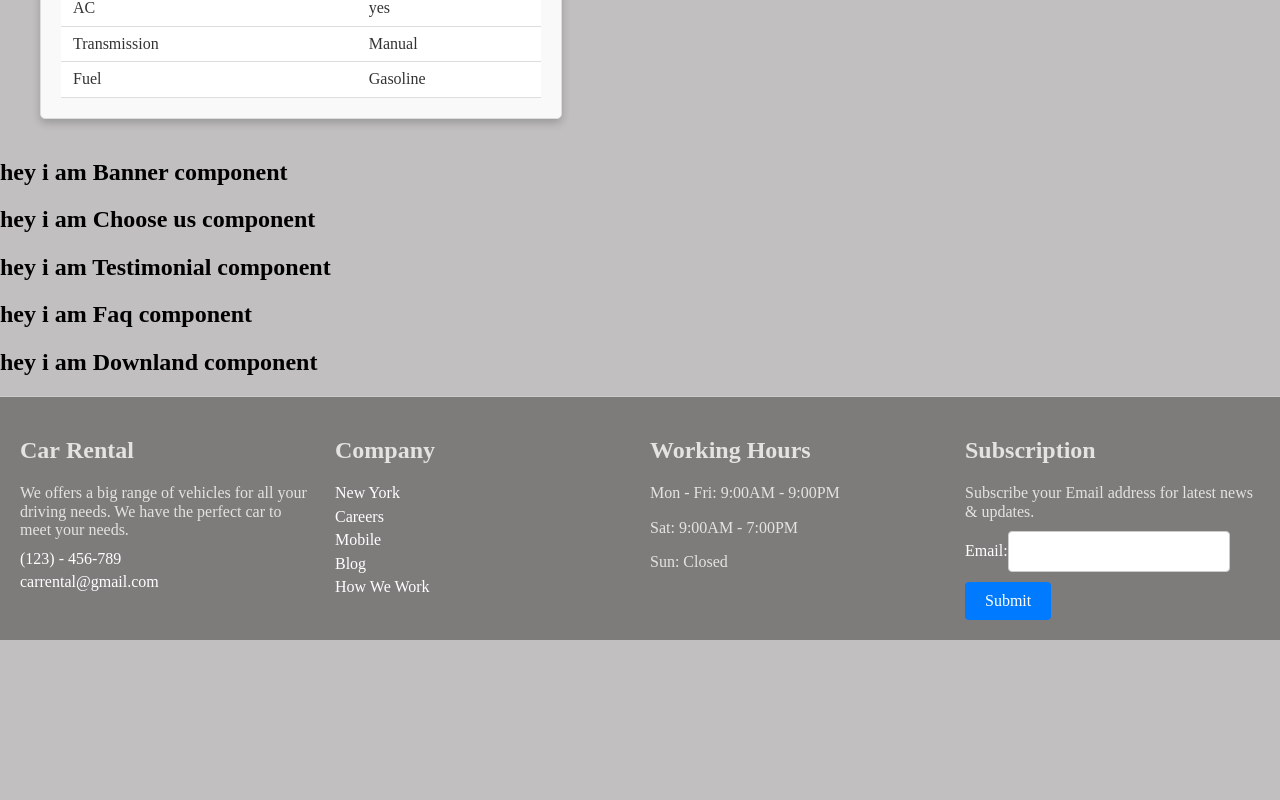
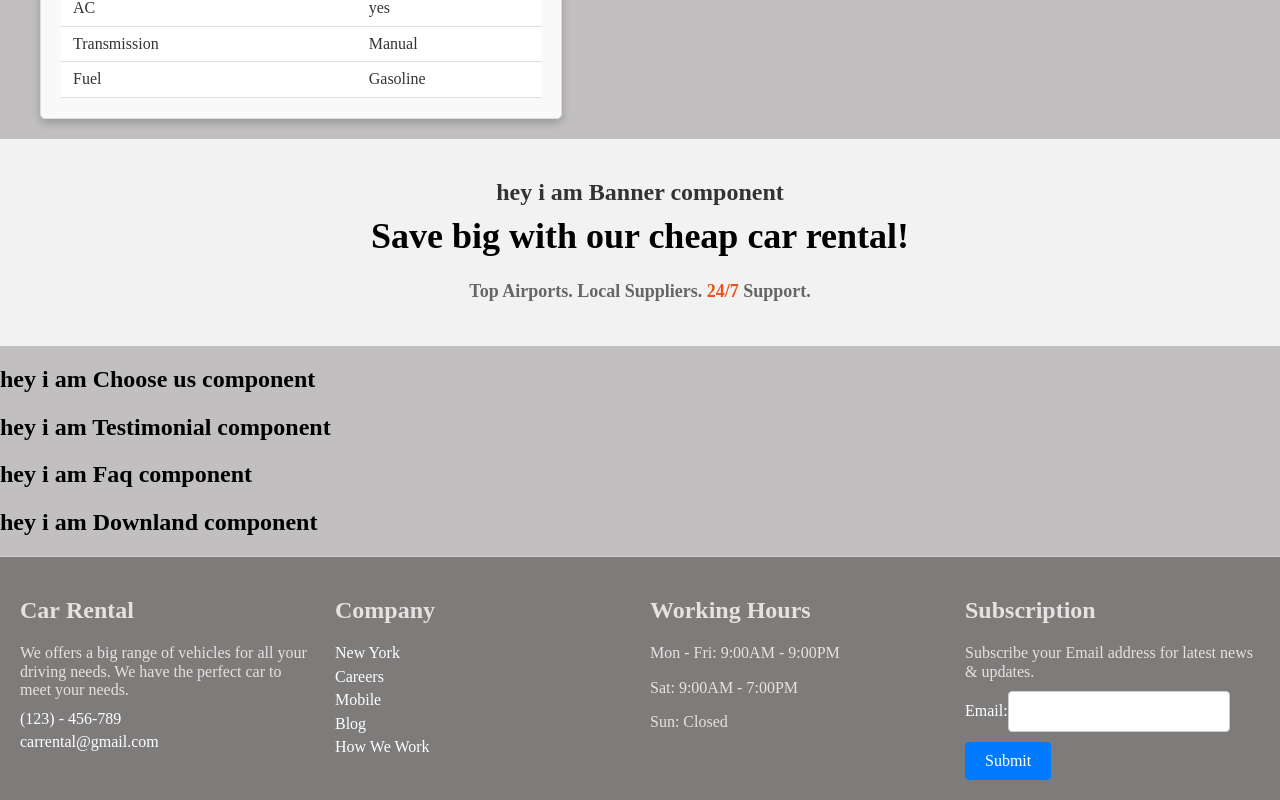
Before and after one commit to ikbalarslann/Car_Rental, a React (Vite) app: page / in a window 1280 px wide. Shown: the part 2251-3051 px from the top of the page. Before the commit the page ends 2891 px from the top, so only its background shows below. Built offline with nearby package versions, Linux system fonts and the light colour scheme.

Commit message:
Banner component

```diff
--- a/src/components/components/Banner.jsx
+++ b/src/components/components/Banner.jsx
@@ -1,5 +1,16 @@
 const Banner = () => {
-  return <h2>hey i am Banner component</h2>;
+  return (
+    <div className="banner">
+      <h2 className="banner__title">hey i am Banner component</h2>
+      <h1 className="banner__main-title">
+        Save big with our cheap car rental!
+      </h1>
+      <h4 className="banner__subtitle">
+        Top Airports. Local Suppliers.{" "}
+        <strong className="banner__strong-text">24/7</strong> Support.
+      </h4>
+    </div>
+  );
 };
 
 export default Banner;
--- /dev/null
+++ b/src/scss/_banner.scss
@@ -0,0 +1,28 @@
+/* CSS for Banner Component */
+.banner {
+  background-color: #f2f2f2;
+  padding: 20px;
+  text-align: center;
+}
+
+.banner__title {
+  font-size: 24px;
+  color: #333;
+  margin-bottom: 10px;
+}
+
+.banner__main-title {
+  font-size: 36px;
+  color: #000;
+  margin: 10px 0;
+}
+
+.banner__subtitle {
+  font-size: 18px;
+  color: #666;
+}
+
+.banner__strong-text {
+  color: #ed5118;
+  font-weight: bold;
+}
--- a/src/scss/main.scss
+++ b/src/scss/main.scss
@@ -8,6 +8,7 @@
 @import "./modal";
 @import "./planTrip";
 @import "./pickCar";
+@import "./banner";
 
 body {
   margin: 0;
```
